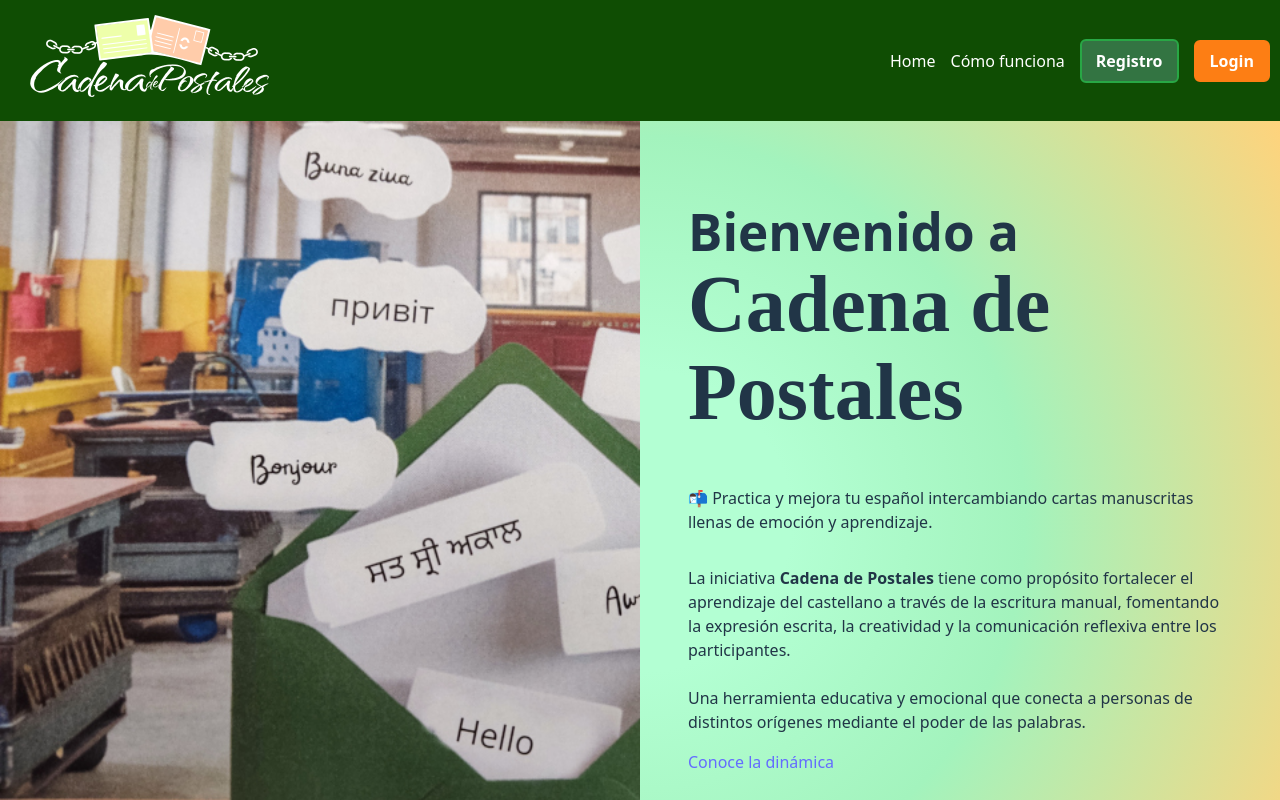
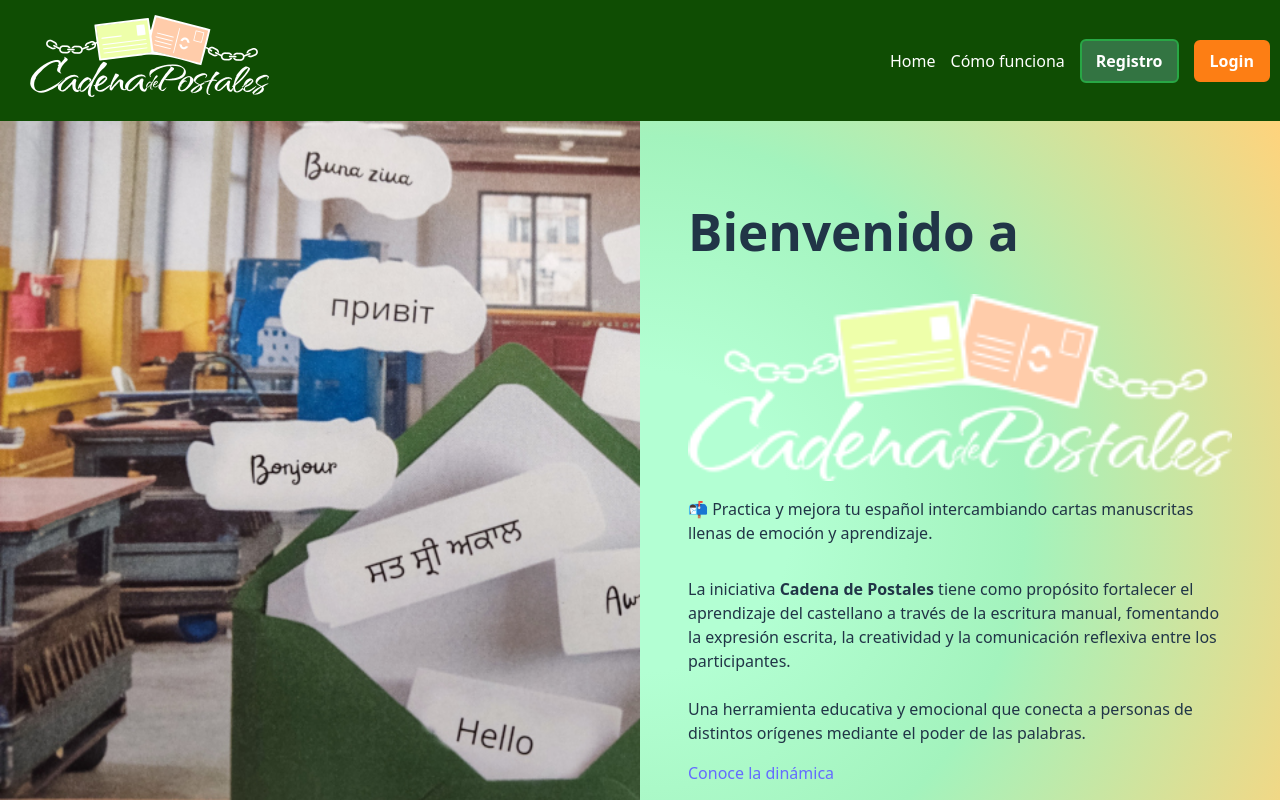
Before and after one commit to gaizkamg/cadena-de-postales-FRONT, a Vue app: page / in a window 1280 px wide. Shown: the top 800 px of the page. Built offline with nearby package versions, Linux system fonts and the light colour scheme; no server answers; a web font is replaced by a local one.

Commit message:
cabmios userForm

```diff
--- a/src/components/UserFormComp.vue
+++ b/src/components/UserFormComp.vue
@@ -118,7 +118,7 @@
     sectores.value = sectoresResponse.data;
 
     const interesesResponse = await fetchData(`${import.meta.env.VITE_API_BASE_URL}/api/intereses/lista`);
-    intereses.value = interesesResponse.data;
+    intereses.value = interesesResponse.data.map(interes => ({ id: interes.id, nombre: interes.descripcion_castellano }));
 
     const rolesResponse = await fetchData(`${import.meta.env.VITE_API_BASE_URL}/api/roles`);
     roles.value = rolesResponse.data;
--- a/src/views/HomeView.vue
+++ b/src/views/HomeView.vue
@@ -2,7 +2,8 @@
                 <div class="hero">
                         <div class="img-hero"></div>
                         <div class="text-hero">
-                                <h1>Bienvenido a <span class="logo-texto">Cadena de Postales</span></h1>
+                                <h1>Bienvenido a </h1>
+                                <img src="@/assets/img/logotipo-blanco.png" alt="" />
                                 <p class="subheading">
         📬 Practica y mejora tu español intercambiando cartas manuscritas llenas de emoción y aprendizaje.
       </p>
@@ -39,7 +40,6 @@
         flex-direction: column;
         padding: 3rem;
 
-
  }
 
  .text-hero .logo-texto {
```
